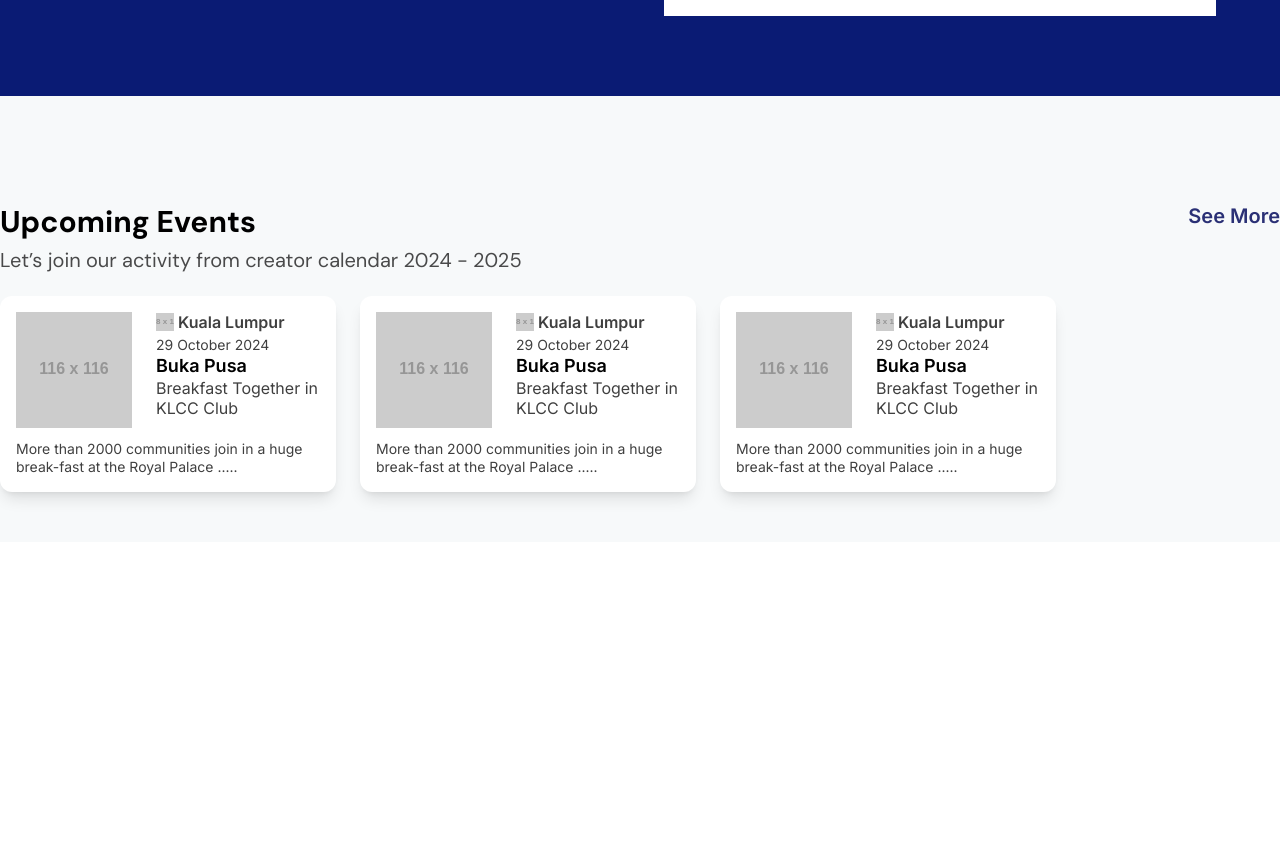
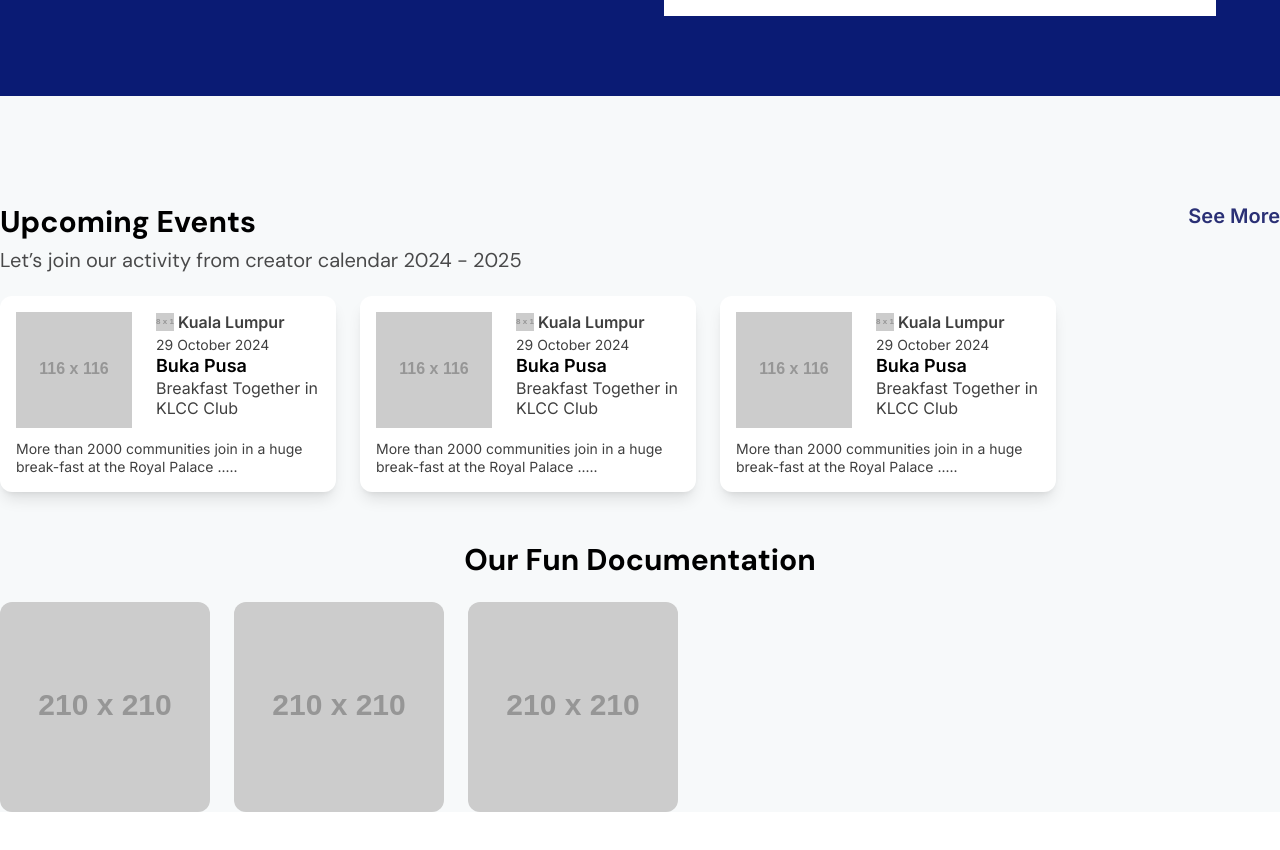
Before and after one commit to Tracer1337/visit-malaysia-2026, a Next.js app: page / in a window 1280 px wide. Shown: the part 4794-5644 px from the top of the page. Before the commit the page ends 5536 px from the top, so only its background shows below. Built offline with nearby package versions, Linux system fonts and the light colour scheme.

Commit message:
Add Documentation Carousel

```diff
--- /dev/null
+++ b/app/_components/DocumentationCarousel/DocumentationCarousel.tsx
@@ -0,0 +1,17 @@
+import Placeholder from '../ui/Placeholder';
+import Typography from '../ui/Typography/Typography';
+
+export default function DocumentationCarousel() {
+  return (
+    <>
+      <Typography variant="h3" className="text-center">
+        Our Fun Documentation
+      </Typography>
+      <div className="flex mt-6 gap-6">
+        <Placeholder width={210} height={210} className="rounded-xl" />
+        <Placeholder width={210} height={210} className="rounded-xl" />
+        <Placeholder width={210} height={210} className="rounded-xl" />
+      </div>
+    </>
+  );
+}
--- /dev/null
+++ b/app/_components/DocumentationCarousel/index.ts
@@ -0,0 +1,3 @@
+import DocumentationCarousel from './DocumentationCarousel';
+
+export default DocumentationCarousel;
--- a/app/_components/ui/Placeholder/Placeholder.tsx
+++ b/app/_components/ui/Placeholder/Placeholder.tsx
@@ -1,5 +1,4 @@
 import Image from 'next/image';
-import { ComponentProps } from 'react';
 
 export function Placeholder({
   width,
@@ -8,7 +7,7 @@ export function Placeholder({
 }: {
   width: number;
   height: number;
-  className?: ComponentProps<typeof Image>['className'];
+  className?: string;
 }) {
   return (
     <Image
--- a/app/page.tsx
+++ b/app/page.tsx
@@ -1,6 +1,7 @@
 import ActivityShowcase from './_components/ActivityShowcase';
 import Adverts from './_components/Adverts';
 import AIGuide from './_components/AIGuide';
+import DocumentationCarousel from './_components/DocumentationCarousel';
 import TravelPlan from './_components/TravelPlan';
 import TravelRecommendations from './_components/TravelRecommendations';
 import Button from './_components/ui/Button';
@@ -44,9 +45,14 @@ export default function LandingPage() {
           <TravelPlan />
         </div>
       </section>
-      <section className="bg-[#F7F9FA] pt-[108px] pb-[50px]">
+      <section className="bg-[#F7F9FA] pt-[108px]">
         <div className="container mx-auto">
           <UpcomingEvents />
+        </div>
+      </section>
+      <section className="bg-[#F7F9FA] pt-[50px]">
+        <div className="container mx-auto">
+          <DocumentationCarousel />
         </div>
       </section>
     </main>
```
